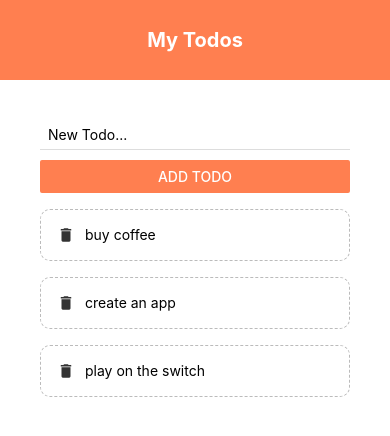
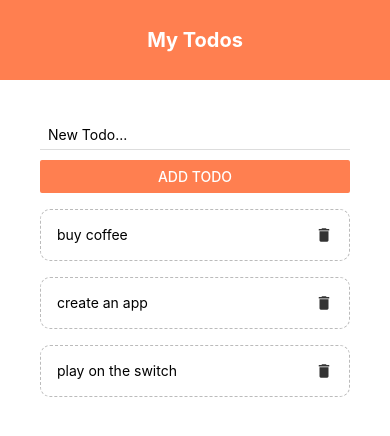
Before and after one commit to gabusdev/R-Native-Tutorial, a React Native app: screen / in a window 390 px wide. Shown: the top 436 px of the page. Built offline with nearby package versions, Linux system fonts and the light colour scheme.

Commit message:
Modified layout

```diff
--- a/app.json
+++ b/app.json
@@ -2,7 +2,7 @@
   "expo": {
     "name": "myproject",
     "slug": "myproject",
-    "version": "1.0.0",
+    "version": "2.0.0",
     "orientation": "portrait",
     "icon": "./assets/icon.png",
     "splash": {
--- a/components/TodoItem.tsx
+++ b/components/TodoItem.tsx
@@ -15,12 +15,12 @@ interface TodoItemProps {
 
 const TodoItem: FunctionComponent<TodoItemProps> = ({ item, handler }) => {
   return (
-    <TouchableOpacity onPress={() => handler(item.key)}>
-      <View style={styles.item}>
+    <View style={styles.item}>
+      <Text style={styles.itemText}>{item.text}</Text>
+      <TouchableOpacity onPress={() => handler(item.key)}>
         <MaterialIcons name='delete' size={18} color='#333' />
-        <Text style={styles.itemText}>{item.text}</Text>
-      </View>
-    </TouchableOpacity>
+      </TouchableOpacity>
+    </View>
   );
 };
 
@@ -33,9 +33,10 @@ const styles = StyleSheet.create({
     borderWidth: 1,
     borderStyle: "dashed",
     borderRadius: 10,
+    justifyContent: "space-between",
   },
   itemText: {
-    marginLeft: 10,
+    // marginLeft: 10,
   },
 });
 
```
